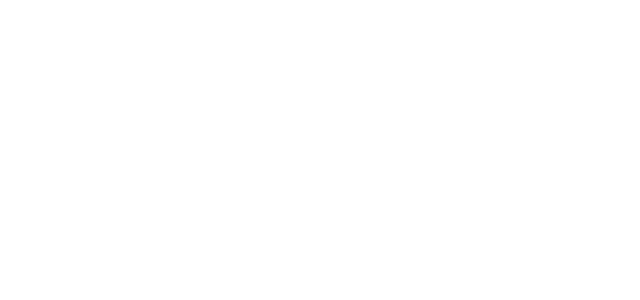
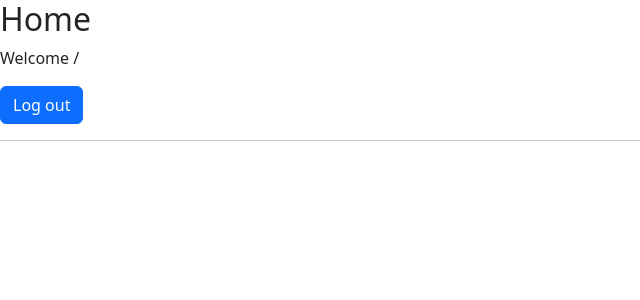
Before and after one commit to noeliamodica/React_ProyectoLoginconRedux, a React (Vite) app: page /home in a window 1280 px wide. Before the commit this address had no page. Shown: the top 300 px of the page, without its empty margins (0-640 px from the left). Built offline with nearby package versions, Linux system fonts and the light colour scheme.

Commit message:
agrego logout

```diff
--- a/src/App.jsx
+++ b/src/App.jsx
@@ -1,5 +1,7 @@
 import { Index } from "./pages/Index"
 import { Routes, Route, Link } from 'react-router-dom';
+
+import { Home } from "./pages/Home";
 
 export const  App =() => {
 
@@ -9,6 +11,8 @@ export const  App =() => {
       <div>
          <Routes>
         <Route path="/" element={<Index />} />
+        <Route path="/home" element={<Home />} />
+
 
       </Routes>
     </div>
--- /dev/null
+++ b/src/pages/Home.jsx
@@ -0,0 +1,29 @@
+import { useSelector, useDispatch } from 'react-redux';
+import { useNavigate } from 'react-router-dom';
+import Axios from 'axios';
+
+import { unsetUser } from '../reducers/user/userSlice'
+
+export const Home = () =>{
+
+    const dispatch = useDispatch();
+    const navigate = useNavigate();
+
+    const user = useSelector(state => state.user);
+
+    const handleLogout = () => {
+        dispatch(unsetUser());
+        navigate("/");
+      };
+
+
+    return(
+        <>
+        <h2>Home</h2>
+        <p>Welcome {user.fullName} / {user.email}</p>
+        <button className="btn btn-primary" onClick={handleLogout}>Log out</button>
+        <hr />
+
+      </>
+    )
+}
--- a/src/pages/Index.jsx
+++ b/src/pages/Index.jsx
@@ -1,14 +1,17 @@
 import { useRef } from 'react';
 import { useDispatch } from 'react-redux';
 import Axios from 'axios';
-
+import { setUser } from '../reducers/user/userSlice';
+import { useNavigate } from 'react-router-dom';
 
 export const Index = () =>{
 
     const emailField = useRef(null);
     const passwordField = useRef(null);
 
+    const dispatch = useDispatch();
 
+    const navigate = useNavigate();
 
 
     const handleSubmit = e => {
@@ -20,17 +23,17 @@ export const Index = () =>{
             //busco los usuarios que quiero
             const userToLog = users.find(user => user.email === emailField.current.value);
 
-            console.log(users)
+
 
             if (userToLog) {
               if (userToLog.password === passwordField.current.value) {
                console.log("Credenciales válidas");
-             //   dispatch(setUser({
-               //   email: userToLog.email,
-                 // fullName: `${userToLog.first_name} ${userToLog.last_name}`,
-                 //token: Date.now(),
-                //}))
-                //navigate("/home");
+                dispatch(setUser({
+                  email: userToLog.email,
+                  fullName: `${userToLog.first_name} ${userToLog.last_name}`,
+                 token: Date.now(),
+                }))
+                navigate("/home");
               }
             }
           })
--- a/src/reducers/user/userSlice.js
+++ b/src/reducers/user/userSlice.js
@@ -3,7 +3,7 @@ import { createSlice } from '@reduxjs/toolkit'
 const initialState = {
     email: "",
     fullname: "",
-    token: "",
+    password: "",
   }
 
 export const userSlice = createSlice({
@@ -13,12 +13,18 @@ export const userSlice = createSlice({
     setUser: (state, action) => {
         state.email = action.payload.email;
         state.fullname = action.payload.fullname;
-        state.token = action.payload.token;
+        state.password = action.payload.password;
+    },
+
+    unsetUser: (state) => {
+      state.email = "";
+      state.fullname = "";
+      state.password = "";
     }
    },
 })
 
 // Action creators are generated for each case reducer function
-export const { setUser } = userSlice.actions
+export const { setUser, unsetUser } = userSlice.actions
 
 export default userSlice.reducer
```
